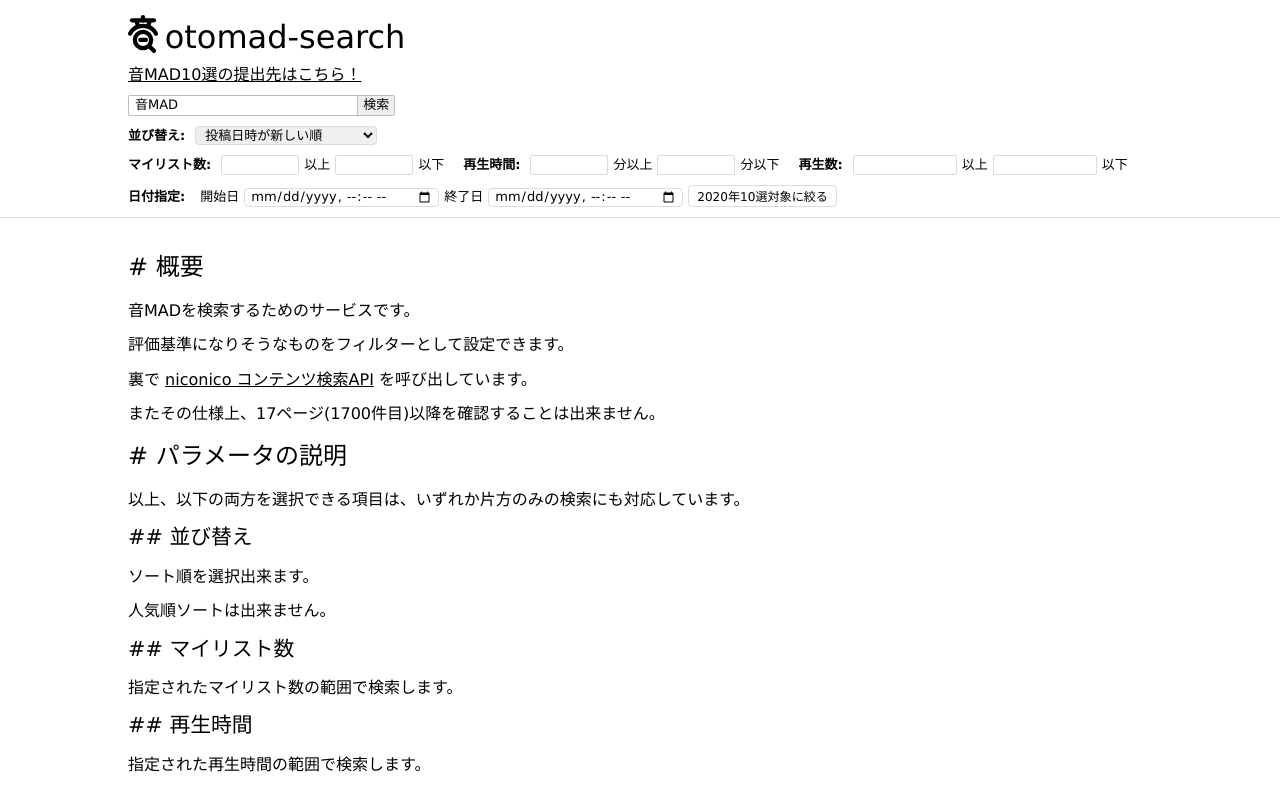
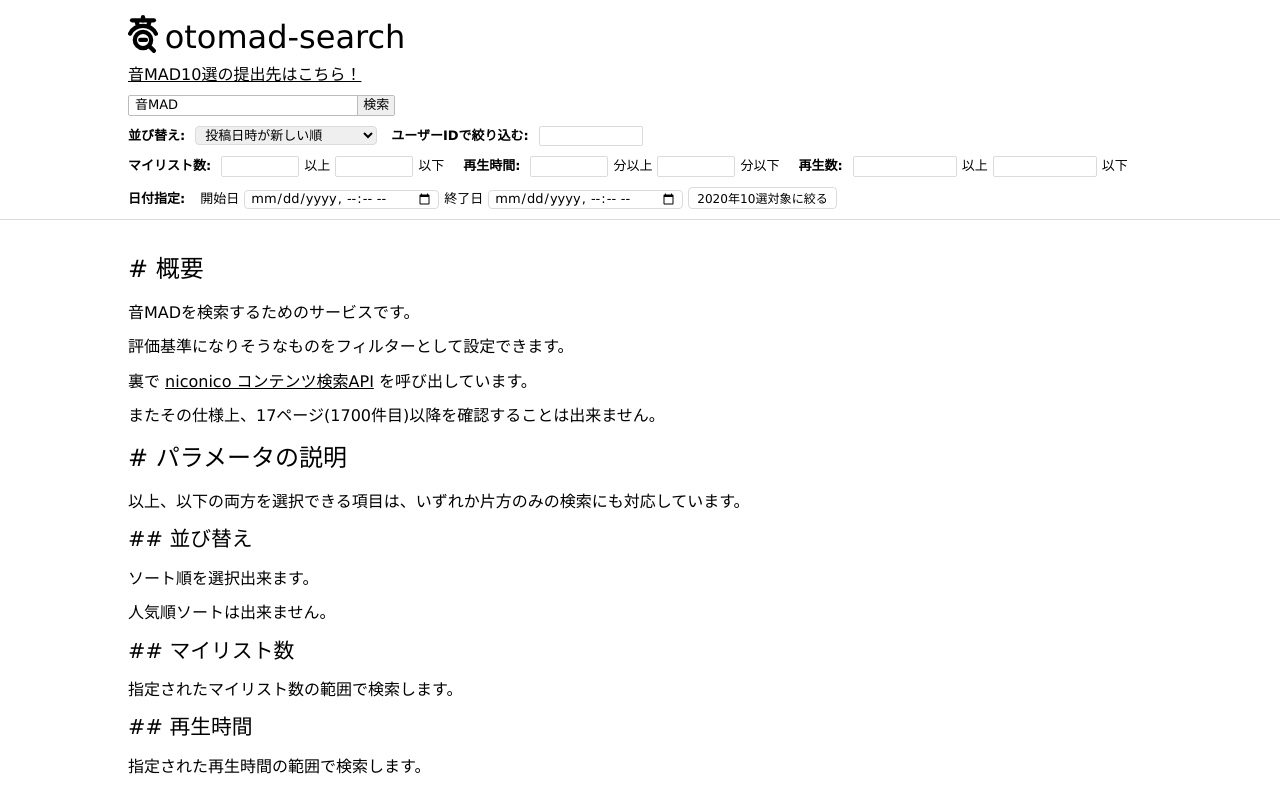
Before and after one commit to naari3/otomad-search, a Next.js app: page / in a window 1280 px wide. Shown: the top 789 px of the page. Built offline with nearby package versions, Linux system fonts and the light colour scheme.

Commit message:
Implement user id filter dom

```diff
--- a/components/SearchBar.module.css
+++ b/components/SearchBar.module.css
@@ -79,11 +79,18 @@
   padding-left: 14px;
 }
 
+select + .filterName {
+  padding-left: 14px;
+}
+
 @media screen and (max-width: 480px) {
   .filterName {
     display: block;
   }
   label + .filterName {
+    padding-left: 0;
+  }
+  select + .filterName {
     padding-left: 0;
   }
 }
--- a/components/SearchBar.tsx
+++ b/components/SearchBar.tsx
@@ -139,6 +139,23 @@
               </option>
             ))}
           </select>
+          <span className={styles.filterName}>ユーザーIDで絞り込む</span>
+          <label>
+            <input
+              className={`${styles.inputNumber} ${styles.big}`}
+              type="number"
+              min="0"
+              defaultValue={options.lengthMinutesGte}
+              onChange={(e) => {
+                searchDispatch({
+                  type: "update",
+                  payload: {
+                    lengthMinutesGte: parseInt(e.target.value),
+                  },
+                });
+              }}
+            />
+          </label>
         </div>
         <div className={styles.filter}>
           <span className={styles.filterName}>マイリスト数</span>
--- a/components/VideoData.tsx
+++ b/components/VideoData.tsx
@@ -26,6 +26,9 @@
             {video.mylistCounter.toLocaleString()}
           </span>
         </li>
+        <li className={`${styles.count} ${styles.user}`}>
+          <span className={styles.value}>{video.userId}</span>
+        </li>
       </ul>
     </div>
   );
--- a/components/VideoDetail.tsx
+++ b/components/VideoDetail.tsx
@@ -17,6 +17,7 @@
   "tags",
   "mylistCounter",
   "lengthSeconds",
+  "userId",
 ] as const;
 
 export type VideoProps = {
```
Also changed, not shown: components/Video.module.css (+11 -0 lines).
